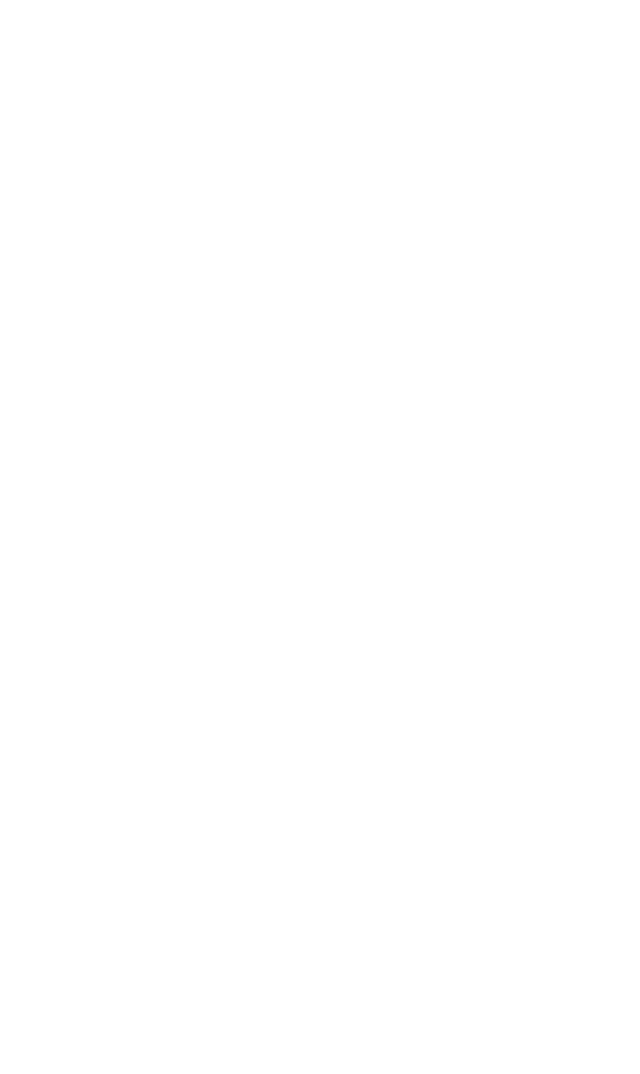
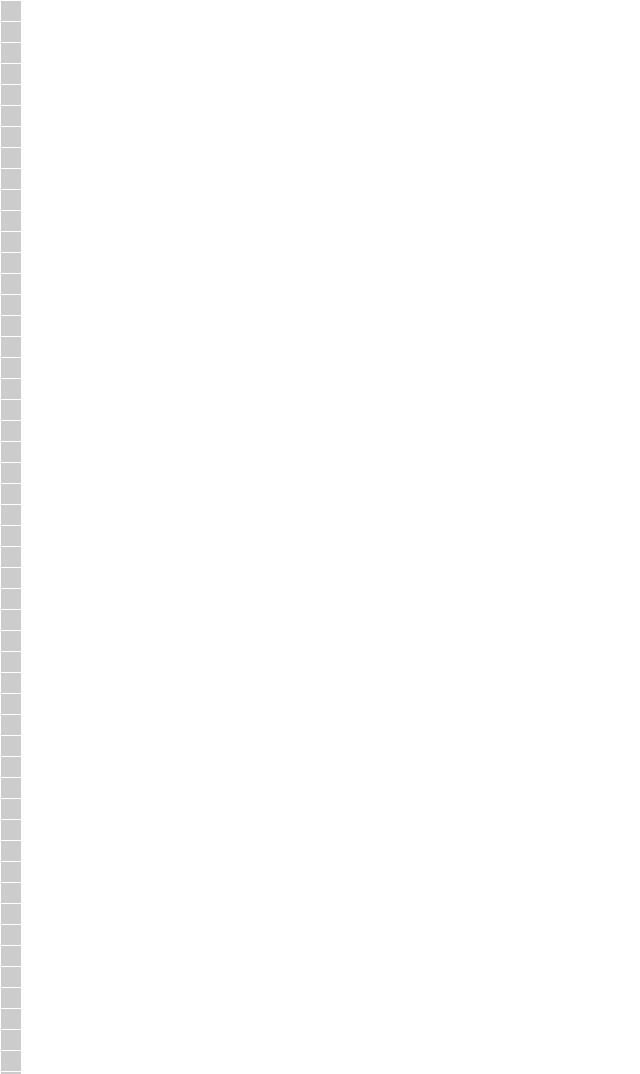
Before and after one commit to acciojob/Color-board-AmareshBale, a website: page main.html in a window 1280 px wide. Shown: the top 1074 px of the page, without its empty margins (0-640 px from the left). Before the commit the page ends 800 px from the top, so only its background shows below. Drawn offline with Linux system fonts and the light colour scheme.

Commit message:
created a submission

```diff
--- a/main.html
+++ b/main.html
@@ -7,6 +7,11 @@
 </head>
 
 <body>
+	<div class="container">
+        <div class="board">
+            <!-- Generate 800 square boxes dynamically -->
+        </div>
+    </div>
 	<!-- the entire body must be written by student -->
     <script type="text/javascript" src="./script.js">
 </script>
--- a/script.js
+++ b/script.js
@@ -1 +1,34 @@
 //your JS code here. If required.
+document.addEventListener("DOMContentLoaded", function () {
+    const board = document.querySelector(".board");
+    const squares = [];
+
+    // Create 800 square elements and add them to the board
+    for (let i = 0; i < 800; i++) {
+        const square = document.createElement("div");
+        square.classList.add("square");
+        board.appendChild(square);
+        squares.push(square);
+
+        // Add hover event listeners
+        square.addEventListener("mouseenter", () => {
+            square.style.backgroundColor = getRandomColor();
+        });
+
+        square.addEventListener("mouseleave", () => {
+            setTimeout(() => {
+                square.style.backgroundColor = "#ccc";
+            }, 1000);
+        });
+    }
+
+    // Function to generate a random color
+    function getRandomColor() {
+        const letters = "0123456789ABCDEF";
+        let color = "#";
+        for (let i = 0; i < 6; i++) {
+            color += letters[Math.floor(Math.random() * 16)];
+        }
+        return color;
+    }
+});
--- a/styles.css
+++ b/styles.css
@@ -1 +1,20 @@
 /*  your css code here. If applicable */
+body {
+    display: flex;
+    height: 100vh;
+    margin: 0;
+	width:100vw
+}
+
+.container {
+    width: 800px;
+}
+
+.square {
+    width: 20px;
+    height: 20px;
+    margin: 1px;
+    background-color: #ccc;
+    transition: background-color 1s ease;
+    cursor: pointer;
+}
```
